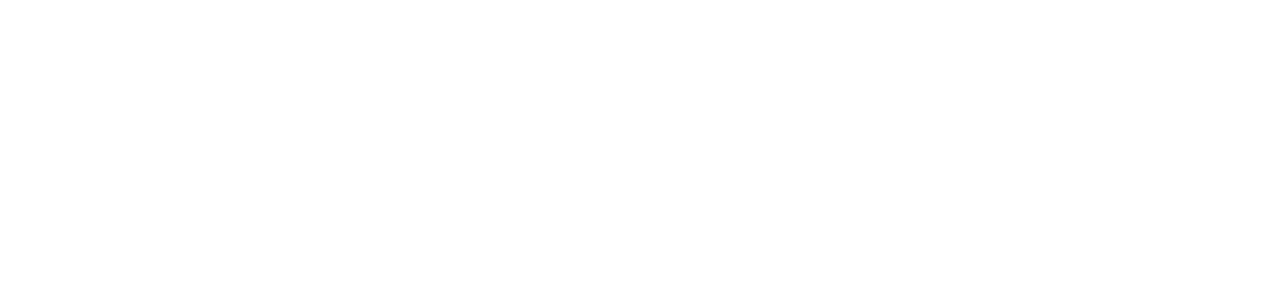
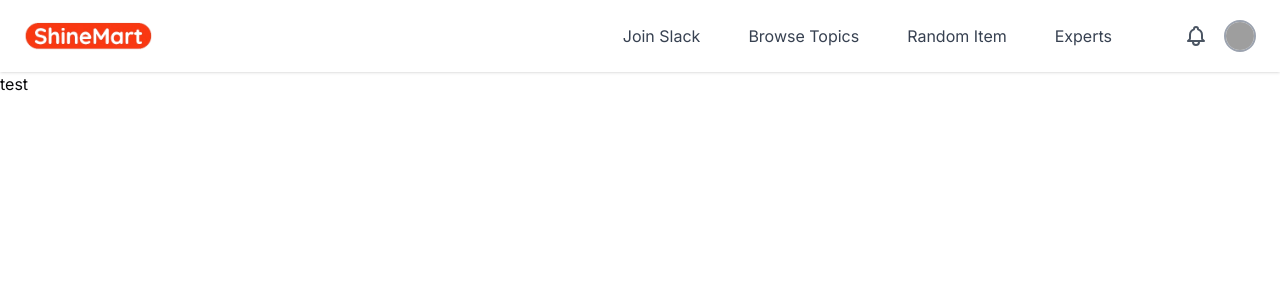
Before and after one commit to mahabubsaki/l2a8, a Next.js app: page / in a window 1280 px wide. Shown: the top 300 px of the page. Built offline with nearby package versions, Linux system fonts and the light colour scheme; grey boxes are pictures that could not be loaded.

Commit message:
navbar created

```diff
--- a/src/app/layout.tsx
+++ b/src/app/layout.tsx
@@ -1,6 +1,7 @@
 import type { Metadata } from "next";
 import { Inter } from "next/font/google";
 import "./globals.css";
+import Navbar from "@/custom/ui/Navbar/Navbar";
 
 
 const inter = Inter({ subsets: ["latin"] });
@@ -19,7 +20,7 @@ export default function RootLayout({
     <html lang="en" suppressHydrationWarning>
 
       <body className={inter.className}>
-
+        <Navbar />
         <main>
           {children}
         </main>
--- a/src/app/page.tsx
+++ b/src/app/page.tsx
@@ -3,7 +3,7 @@
 export default function Home() {
   return (
     <section>
-
+      <p>test</p>
     </section>
   );
 }
--- /dev/null
+++ b/src/custom/ui/Navbar/Navbar.tsx
@@ -0,0 +1,77 @@
+'use client';
+
+import React, { useEffect, useState } from 'react';
+
+const Navbar = () => {
+    const [isOpen, setIsOpen] = useState(false);
+
+    useEffect(() => {
+        function handleResize() {
+            if (window.innerWidth >= 1024) {
+                setIsOpen(false);
+            }
+        }
+
+        window.addEventListener('resize', handleResize);
+        handleResize();
+        return () => {
+            window.removeEventListener('resize', handleResize);
+        };
+    }, []);
+    return (
+        <nav className="relative bg-white shadow " x-data="{ isOpen: false }">
+            <div className="container px-6 py-4 mx-auto">
+                <div className="lg:flex lg:items-center lg:justify-between">
+                    <div className="flex items-center justify-between">
+                        <a href="#">
+                            <img className="w-auto h-6 sm:h-7" src="/logo.png" alt="" />
+                        </a>
+
+                        {/* Mobile menu button */}
+                        <div className="flex lg:hidden">
+                            <button onClick={() => setIsOpen(!isOpen)} type="button" className="text-gray-500  hover:text-gray-600  focus:outline-none focus:text-gray-600 " aria-label="toggle menu">
+                                {!isOpen ? (
+                                    <svg xmlns="http://www.w3.org/2000/svg" className="w-6 h-6" fill="none" viewBox="0 0 24 24" stroke="currentColor" strokeWidth="2">
+                                        <path strokeLinecap="round" strokeLinejoin="round" d="M4 8h16M4 16h16" />
+                                    </svg>
+                                ) : (
+                                    <svg xmlns="http://www.w3.org/2000/svg" className="w-6 h-6" fill="none" viewBox="0 0 24 24" stroke="currentColor" strokeWidth="2">
+                                        <path strokeLinecap="round" strokeLinejoin="round" d="M6 18L18 6M6 6l12 12" />
+                                    </svg>
+                                )}
+                            </button>
+                        </div>
+                    </div>
+
+                    {/* Mobile Menu open: "block", Menu closed: "hidden" */}
+                    <div className={`absolute inset-x-0 z-20 w-full px-6 py-4 transition-all duration-300 ease-in-out bg-white  lg:mt-0 lg:p-0 lg:top-0 lg:relative lg:bg-transparent lg:w-auto lg:opacity-100 lg:translate-x-0 lg:flex lg:items-center ${isOpen ? 'translate-x-0 opacity-100 ' : 'opacity-0 -translate-x-full'}`}>
+                        <div className="flex flex-col -mx-6 lg:flex-row lg:items-center lg:mx-8">
+                            <a href="#" className="px-3 py-2 mx-3 mt-2 text-gray-700 transition-colors duration-300 transform rounded-md lg:mt-0  hover:bg-gray-100 ">Join Slack</a>
+                            <a href="#" className="px-3 py-2 mx-3 mt-2 text-gray-700 transition-colors duration-300 transform rounded-md lg:mt-0  hover:bg-gray-100 ">Browse Topics</a>
+                            <a href="#" className="px-3 py-2 mx-3 mt-2 text-gray-700 transition-colors duration-300 transform rounded-md lg:mt-0  hover:bg-gray-100 ">Random Item</a>
+                            <a href="#" className="px-3 py-2 mx-3 mt-2 text-gray-700 transition-colors duration-300 transform rounded-md lg:mt-0  hover:bg-gray-100 ">Experts</a>
+                        </div>
+
+                        <div className="flex items-center mt-4 lg:mt-0">
+                            <button className="hidden mx-4 text-gray-600 transition-colors duration-300 transform lg:block  hover:text-gray-700  focus:text-gray-700  focus:outline-none" aria-label="show notifications">
+                                <svg className="w-6 h-6" viewBox="0 0 24 24" fill="none" xmlns="http://www.w3.org/2000/svg">
+                                    <path d="M15 17H20L18.5951 15.5951C18.2141 15.2141 18 14.6973 18 14.1585V11C18 8.38757 16.3304 6.16509 14 5.34142V5C14 3.89543 13.1046 3 12 3C10.8954 3 10 3.89543 10 5V5.34142C7.66962 6.16509 6 8.38757 6 11V14.1585C6 14.6973 5.78595 15.2141 5.40493 15.5951L4 17H9M15 17V18C15 19.6569 13.6569 21 12 21C10.3431 21 9 19.6569 9 18V17M15 17H9" stroke="currentColor" strokeWidth="2" strokeLinecap="round" strokeLinejoin="round" />
+                                </svg>
+                            </button>
+
+                            <button type="button" className="flex items-center focus:outline-none" aria-label="toggle profile dropdown">
+                                <div className="w-8 h-8 overflow-hidden border-2 border-gray-400 rounded-full">
+                                    <img src="https://images.unsplash.com/photo-1517841905240-472988babdf9?ixlib=rb-1.2.1&ixid=eyJhcHBfaWQiOjEyMDd9&auto=format&fit=crop&w=334&q=80" className="object-cover w-full h-full" alt="avatar" />
+                                </div>
+
+                                <h3 className="mx-2 text-gray-700  lg:hidden">Khatab wedaa</h3>
+                            </button>
+                        </div>
+                    </div>
+                </div>
+            </div>
+        </nav>
+    );
+};
+
+export default Navbar;
```
Also changed, not shown: public/logo.png (added).
